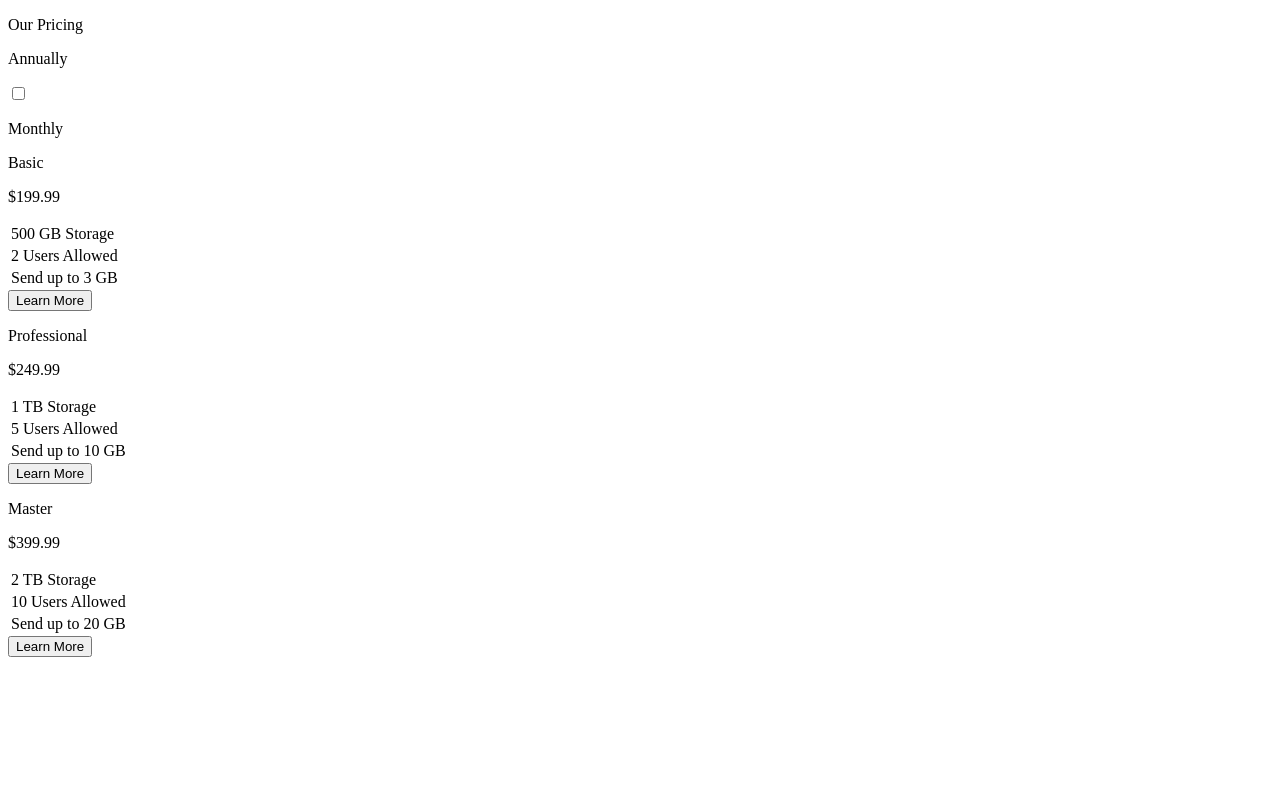
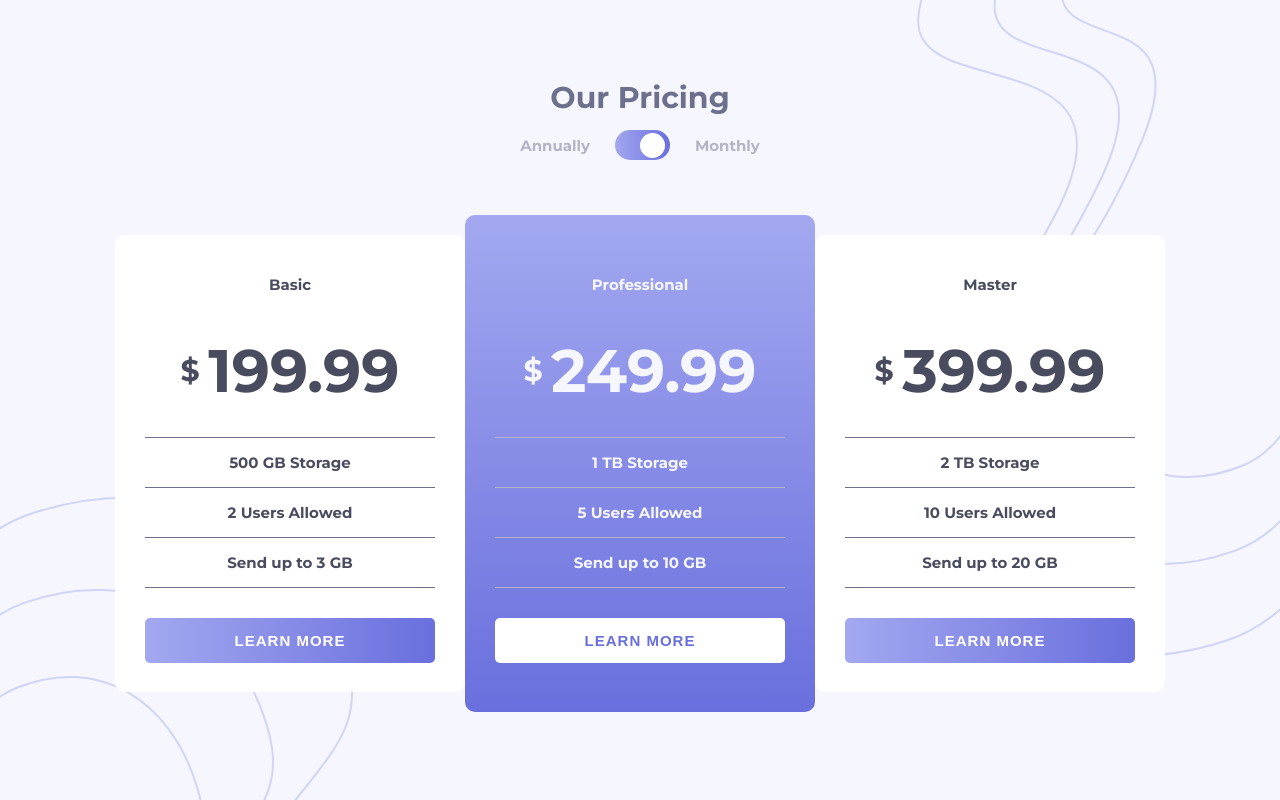
Before and after one commit to Kaung-Khant-Ko-Ko/pricing-component-with-toggle-challenge, a plain HTML site: page index.html in a window 1280 px wide. Drawn offline with Linux system fonts and the light colour scheme.

Commit message:
Add files via upload

```diff
--- a/index.html
+++ b/index.html
@@ -12,27 +12,44 @@
       href="./images/favicon-32x32.png"
     />
 
+    <link rel="preconnect" href="https://fonts.googleapis.com" />
+    <link rel="preconnect" href="https://fonts.gstatic.com" crossorigin />
+    <link
+      href="https://fonts.googleapis.com/css2?family=Montserrat:wght@700&display=swap"
+      rel="stylesheet"
+    />
+
+    <link rel="stylesheet" href="./style.css" />
+
     <title>Frontend Mentor | [Challenge Name Here]</title>
   </head>
   <body>
-    <main>
-      <div>
-        <p>Our Pricing</p>
-        <div>
-          <p>Annually</p>
-          <label for="plan">
-            <input type="checkbox" name="plan" id="plan" />
-            <span></span>
+    <main class="main-container">
+      <div class="main__text-container">
+        <p class="text__heading">Our Pricing</p>
+        <div class="text__plan-container">
+          <p class="plan__type">Annually</p>
+          <label for="plan" class="plan__switch-container">
+            <input
+              type="checkbox"
+              name="plan"
+              id="plan"
+              class="plan__check"
+              checked
+            />
+            <span class="plan__switch"></span>
           </label>
-          <p>Monthly</p>
+          <p class="plan__type">Monthly</p>
         </div>
       </div>
 
-      <div>
-        <div>
-          <p>Basic</p>
-          <p>&dollar;<span>199.99</span></p>
-          <table>
+      <div class="main__card-container">
+        <div class="card--side card">
+          <p class="card__heading--side">Basic</p>
+          <p class="card__price card__price--side">
+            &dollar;&nbsp;<span>199.99</span>
+          </p>
+          <table class="card__desc--side card__desc">
             <tr>
               <td>500 GB Storage</td>
             </tr>
@@ -43,13 +60,17 @@
               <td>Send up to 3 GB</td>
             </tr>
           </table>
-          <button type="button">Learn More</button>
+          <button type="button" class="card__button--side card__button">
+            Learn More
+          </button>
         </div>
 
-        <div>
-          <p>Professional</p>
-          <p>&dollar;<span>249.99</span></p>
-          <table>
+        <div class="card--center card">
+          <p class="card__heading--center">Professional</p>
+          <p class="card__price card__price--center">
+            &dollar;&nbsp;<span>249.99</span>
+          </p>
+          <table class="card__desc--center card__desc">
             <tr>
               <td>1 TB Storage</td>
             </tr>
@@ -60,13 +81,17 @@
               <td>Send up to 10 GB</td>
             </tr>
           </table>
-          <button type="button">Learn More</button>
+          <button type="button" class="card__button--center card__button">
+            Learn More
+          </button>
         </div>
 
-        <div>
-          <p>Master</p>
-          <p>&dollar;<span>399.99</span></p>
-          <table>
+        <div class="card--side card">
+          <p class="card__heading--side">Master</p>
+          <p class="card__price card__price--side">
+            &dollar;&nbsp;<span>399.99</span>
+          </p>
+          <table class="card__desc--side card__desc">
             <tr>
               <td>2 TB Storage</td>
             </tr>
@@ -77,7 +102,9 @@
               <td>Send up to 20 GB</td>
             </tr>
           </table>
-          <button type="button">Learn More</button>
+          <button type="button" class="card__button--side card__button">
+            Learn More
+          </button>
         </div>
       </div>
     </main>
--- /dev/null
+++ b/style.css
@@ -0,0 +1,226 @@
+body {
+  margin: 0px;
+  width: 100%;
+  height: 100vh;
+  background-color: hsl(240, 78%, 98%);
+  background-image: url("./images/bg-top.svg"), url("./images/bg-bottom.svg");
+  background-position: right top, left bottom;
+  background-repeat: no-repeat;
+
+  display: flex;
+  justify-content: center;
+  align-items: center;
+
+  font-family: "Montserrat", sans-serif;
+  font-size: 15px;
+  font-weight: 700;
+  color: hsl(233, 13%, 49%);
+}
+
+p {
+  margin: 10px 0px;
+}
+
+.main-container {
+  margin: 20px;
+  max-width: 1050px;
+  width: 100%;
+
+  display: flex;
+  gap: 70px;
+  flex-direction: column;
+  align-items: center;
+}
+
+.main__text-container {
+  width: 100%;
+
+  display: flex;
+  flex-direction: column;
+  align-items: center;
+}
+
+.text__heading {
+  font-size: 2em;
+}
+
+.text__plan-container {
+  display: flex;
+  gap: 25px;
+  align-items: center;
+}
+
+.plan__type {
+  color: hsl(234, 14%, 74%);
+}
+
+.plan__switch-container {
+  position: relative;
+  width: 55px;
+  height: 30px;
+  display: inline-block;
+}
+
+.plan__check {
+  width: 0px;
+  height: 0px;
+  opacity: 0;
+}
+
+.plan__check:checked + .plan__switch::before {
+  transform: translateX(20px);
+  -webkit-transform: translateX(20px);
+  -ms-transform: translateX(20px);
+}
+
+.plan__switch {
+  position: absolute;
+  inset: 0px;
+  background-image: linear-gradient(
+    90deg,
+    hsl(236, 72%, 79%),
+    hsl(237, 63%, 64%)
+  );
+
+  transition: 0.5s;
+
+  border-radius: 20px;
+  cursor: pointer;
+}
+
+.plan__switch::before {
+  content: "";
+  position: absolute;
+  width: 25px;
+  height: 25px;
+  left: 5px;
+  bottom: 2.5px;
+  background-color: white;
+
+  transition: 0.5s;
+  -webkit-transition: 0.5s;
+
+  border-radius: 50%;
+}
+
+.main__card-container {
+  width: 100%;
+  display: flex;
+}
+
+.card {
+  padding: 30px;
+  width: calc(100% / 3);
+  max-height: 397px;
+
+  display: flex;
+  gap: 20px;
+  flex-direction: column;
+  align-items: center;
+  border-radius: 10px;
+}
+
+.card__price {
+  display: flex;
+  align-items: center;
+  font-size: 2em;
+}
+
+.card__price > span {
+  font-size: 2em;
+}
+
+.card__desc {
+  width: 100%;
+  text-align: center;
+  border-collapse: collapse;
+}
+
+.card__desc td {
+  padding: 15px 0px;
+}
+
+.card__button {
+  margin-top: 10px;
+  width: 100%;
+  aspect-ratio: 6.44 / 1;
+
+  font-size: 1em;
+  font-weight: 700;
+  text-transform: uppercase;
+  letter-spacing: 1px;
+
+  border: 0px;
+  border-radius: 5px;
+}
+
+.card--side {
+  padding: 30px;
+  background-color: white;
+  color: hsl(232, 13%, 33%);
+}
+
+.card--center {
+  position: relative;
+  bottom: 20px;
+  padding: 50px 30px;
+  background-image: linear-gradient(
+    180deg,
+    hsl(236, 72%, 79%),
+    hsl(237, 63%, 64%)
+  );
+  color: hsl(240, 78%, 98%);
+}
+
+.card__desc--side tr {
+  border: 1px solid hsl(233, 13%, 49%);
+  border-left: 0px;
+  border-right: 0px;
+}
+
+.card__desc--center tr {
+  border: 1px solid hsl(234, 14%, 74%);
+  border-left: 0px;
+  border-right: 0px;
+}
+
+.card__button--side {
+  background-image: linear-gradient(
+    90deg,
+    hsl(236, 72%, 79%),
+    hsl(237, 63%, 64%)
+  );
+  color: white;
+}
+
+.card__button--center {
+  background-color: white;
+  color: hsl(237, 63%, 64%);
+}
+
+.plan__switch:hover {
+  cursor: pointer;
+  background-image: linear-gradient(
+    90deg,
+    hsla(236, 72%, 79%, 0.75),
+    hsla(237, 63%, 64%, 0.75)
+  );
+}
+
+.card__button--side:hover {
+  cursor: pointer;
+  background-image: none;
+  background-color: transparent;
+  border: 1px solid;
+  border-color: hsl(236, 72%, 79%) hsl(236, 72%, 79%) hsl(237, 63%, 64%)
+    hsl(237, 63%, 64%);
+  color: hsl(237, 63%, 64%);
+}
+
+.card__button--center:hover {
+  cursor: pointer;
+  background-image: none;
+  background-color: transparent;
+  border: 1px solid white;
+  color: white;
+}
```
